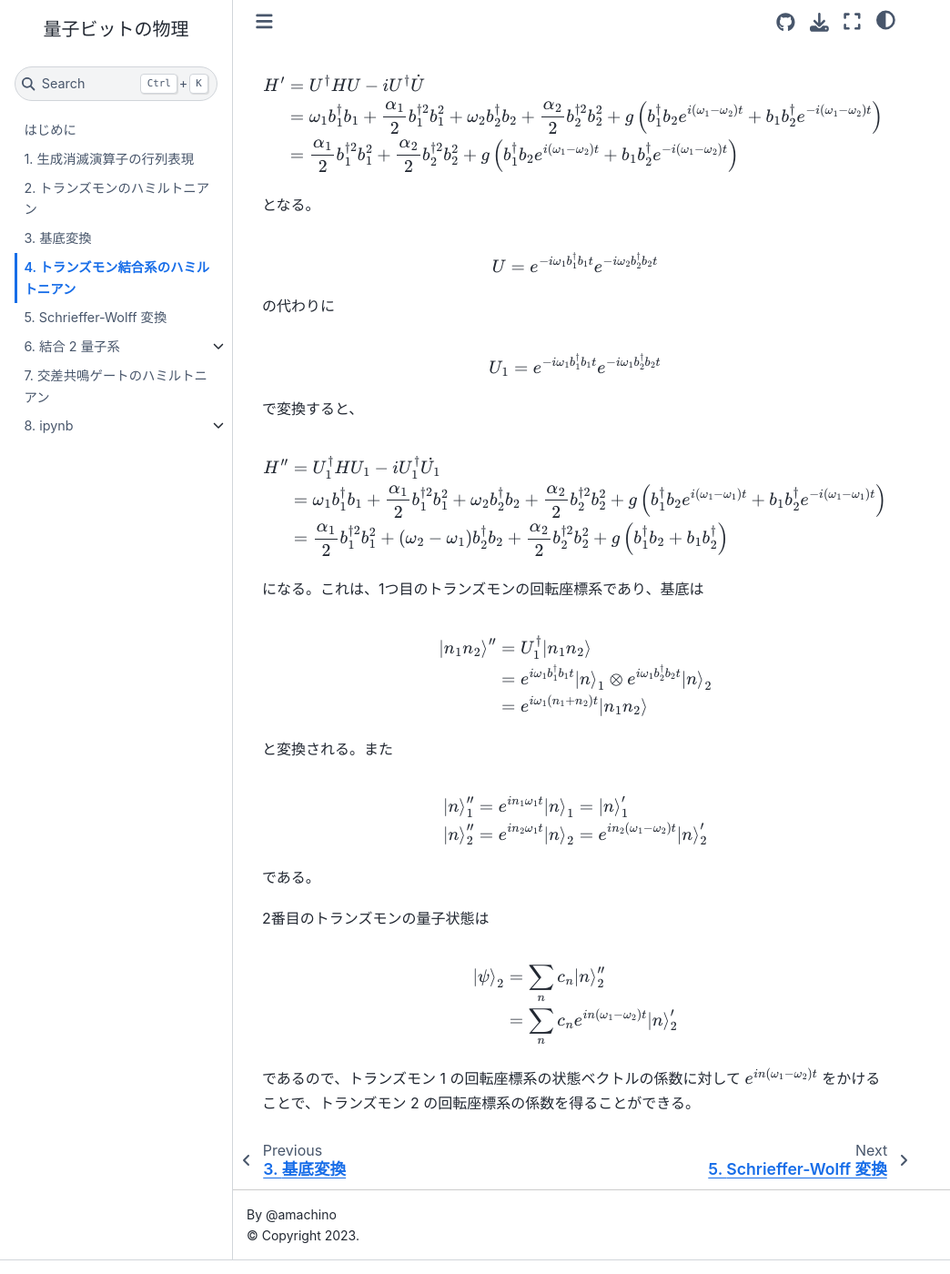
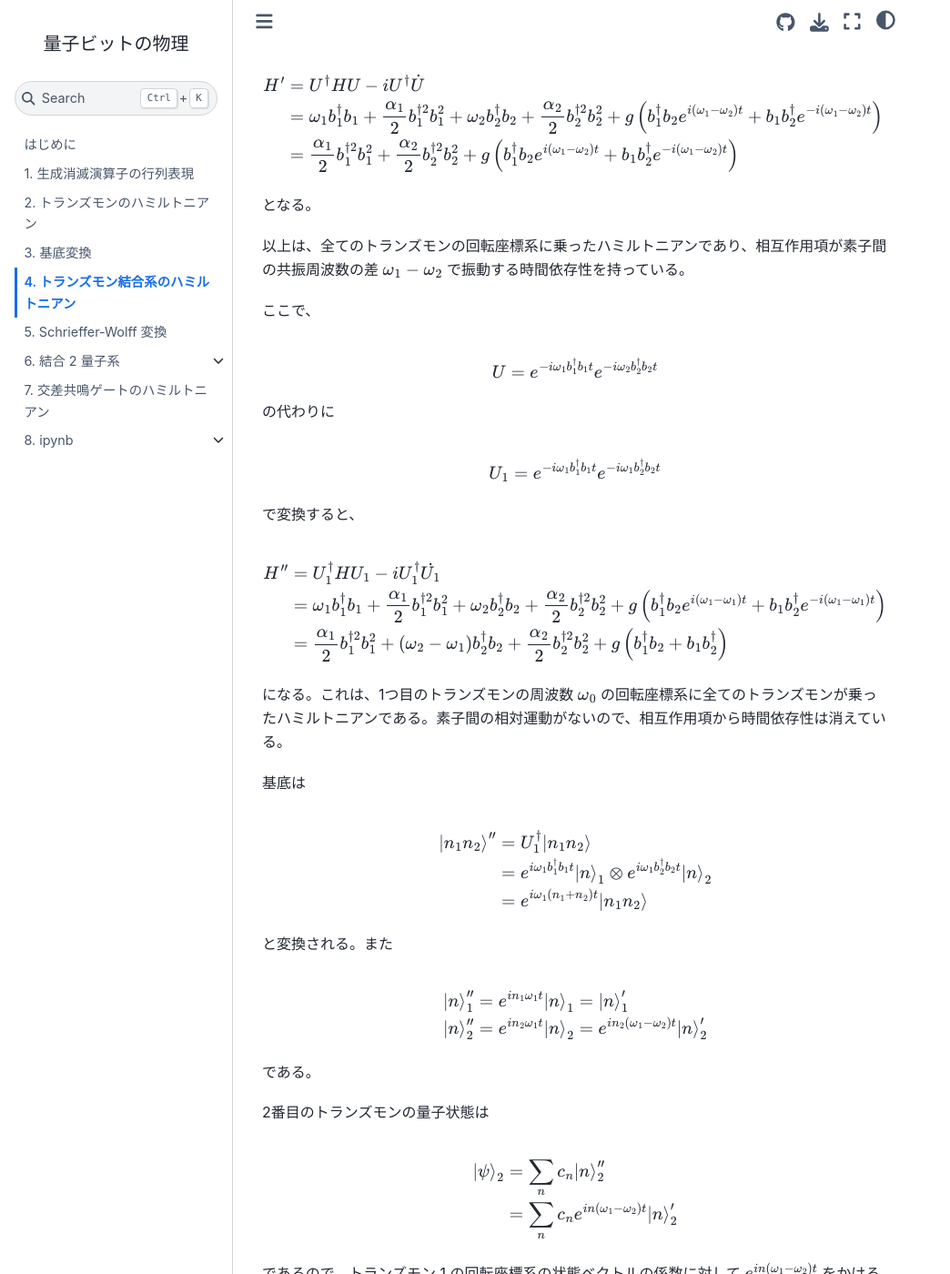
Before and after one commit to amachino/physics-of-qubits, a Jupyter Book: the page built from content/coupled-transmon-hamiltonian.md, in a window 1280 px wide and 1400 px high, scrolled down 2638 px. Shown: the whole window at 91% size, without its empty margins (0-1044 px from the left). Built offline with Jupyter Book 1.0.4 settings and Sphinx 7.4.7 and the Sphinx Book theme 1.1.4, drawn with Linux system fonts in a browser that asks for light colours.

Commit message:
Update lattice transmon Hamiltonian

```diff
--- a/content/coupled-transmon-hamiltonian.md
+++ b/content/coupled-transmon-hamiltonian.md
@@ -191,6 +191,10 @@ $$
 
 となる。
 
+以上は、全てのトランズモンの回転座標系に乗ったハミルトニアンであり、相互作用項が素子間の共振周波数の差 $\omega_1 - \omega_2$ で振動する時間依存性を持っている。
+
+ここで、
+
 $$
 U = e^{-i \omega_1 b_1^\dagger b_1 t}
 e^{-i \omega_2 b_2^\dagger b_2 t}
@@ -222,7 +226,9 @@ H''
 \end{aligned}
 $$
 
-になる。これは、1つ目のトランズモンの回転座標系であり、基底は
+になる。これは、1つ目のトランズモンの周波数 $\omega_0$ の回転座標系に全てのトランズモンが乗ったハミルトニアンである。素子間の相対運動がないので、相互作用項から時間依存性は消えている。
+
+基底は
 
 $$
 \begin{aligned}
```
Also changed, not shown: content/WIP-lattice-transmon-hamiltonian.md (+21 -22 lines).
